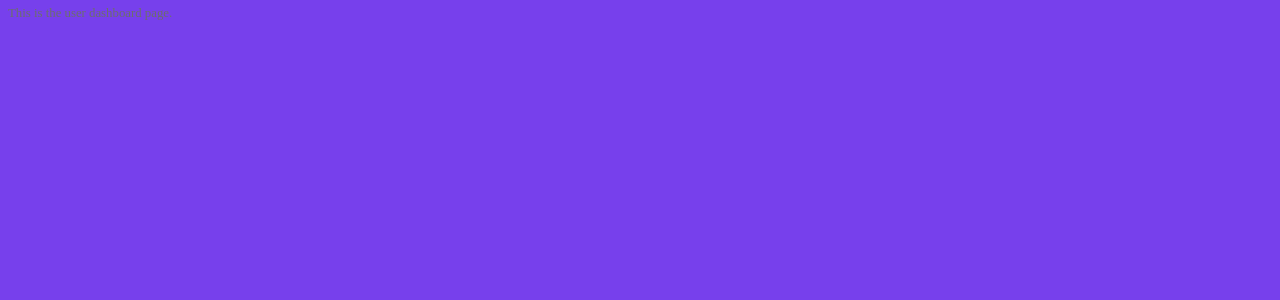
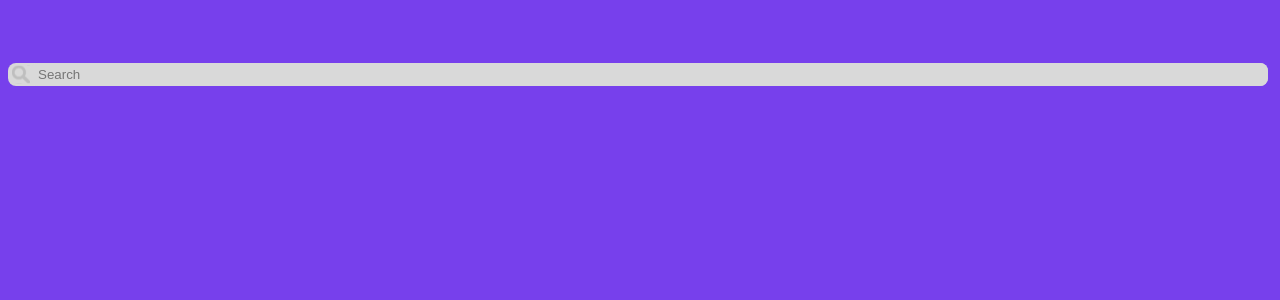
Before and after one commit to brooksmckinley/weather, a React (Create React App) app in the folder frontend/: page /dashboard in a window 1280 px wide. Shown: the top 300 px of the page. Built offline with nearby package versions, Linux system fonts and the light colour scheme.

Commit message:
Added Search Bar

```diff
--- a/frontend/src/App.js
+++ b/frontend/src/App.js
@@ -7,6 +7,7 @@ import Forecast from './pages/Forecast';
 
 import CityCard from './components/CityCard';
 import ForecastCard from './components/ForecastCard';
+import Search from './components/search';
 
 // Example app code, kept for reference.
 
@@ -52,6 +53,7 @@ function Test() {
     <CityCard cityName="Orlando" highTemp={80} lowTemp={60} currentTemp={77} />
     <br></br>
     <ForecastCard hourTimes={['8am', '9am', '10am', '11am', '12pm', '1pm', '2pm','3pm','4pm','5pm','6pm','7pm']} hourWeather={['—','—','—','—','—','—','—','—','—','—','—','—']} hourTemps={['77', '77', '77', '77', '77', '77', '77', '77','77', '77','77', '77']}/>
+    <Search type="text" placeholder="Search for a city" iconName="search.svg"></Search>
   </div>;
 }
 
--- /dev/null
+++ b/frontend/src/components/search.css
@@ -0,0 +1,28 @@
+.search {
+    display: flex;
+    flex-direction: vertical;
+    margin-top: 5%;
+    margin-right: 4px;
+    min-width: 0;
+    background-color: #D9D9D9;
+    border-radius: 8px;
+}
+
+.search input {
+    background-color: #D9D9D9;
+    border: none;
+    display: flex;
+    flex-grow: 1;
+    min-width: 0;
+    padding: 4px;
+    padding-left: 8px;
+    border-radius: 8px;
+}
+
+.search input :focus {
+    border: none;
+}
+
+.search img {
+    padding-left: 4px;
+}
--- /dev/null
+++ b/frontend/src/components/search.js
@@ -0,0 +1,11 @@
+import './search.css';
+
+function Search({iconName, type, placeholder, onChange}) {
+    return <div className = "search">
+        { /* Only show the icon if it's defined */ }
+        { iconName ? <img src={`/icons/${iconName}`} /> : null }
+        <input type={type} placeholder={placeholder} onChange={onChange} />
+    </div>
+}
+
+export default Search;
--- a/frontend/src/pages/Dashboard.js
+++ b/frontend/src/pages/Dashboard.js
@@ -1,5 +1,15 @@
+import { useState } from "react";
+import { Link } from "react-router-dom";
+import Search from "../components/search";
+
 function Dashboard() {
-    return <p>This is the user dashboard page.</p>
+    const [text, searchCity] = useState("");
+
+    return (
+        <>
+            <Search type="text" placeholder="Search" iconName="search.svg" onChange={(e) => { searchCity(e.target.value) } } />
+        </>
+    );
 }
 
 export default Dashboard;
```
Also changed, not shown: frontend/public/icons/search.svg (added).
